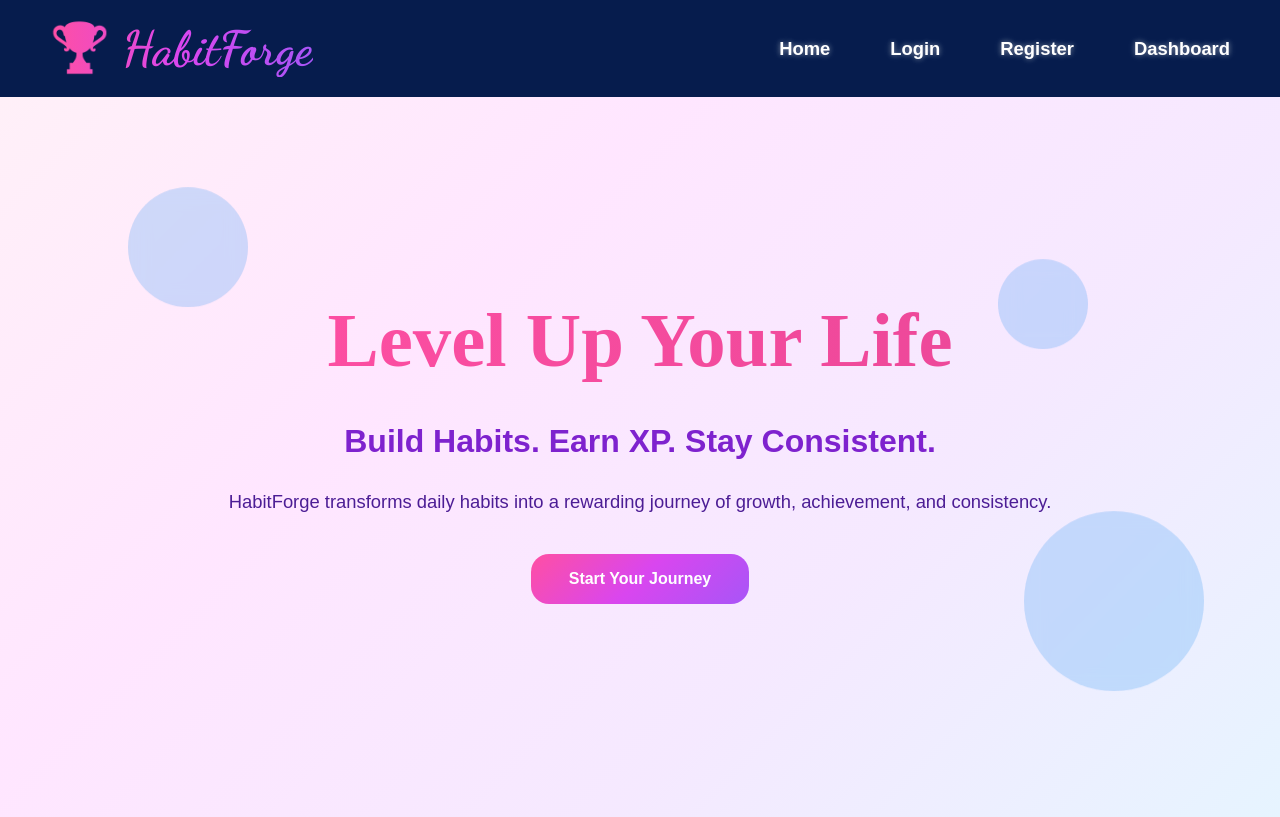
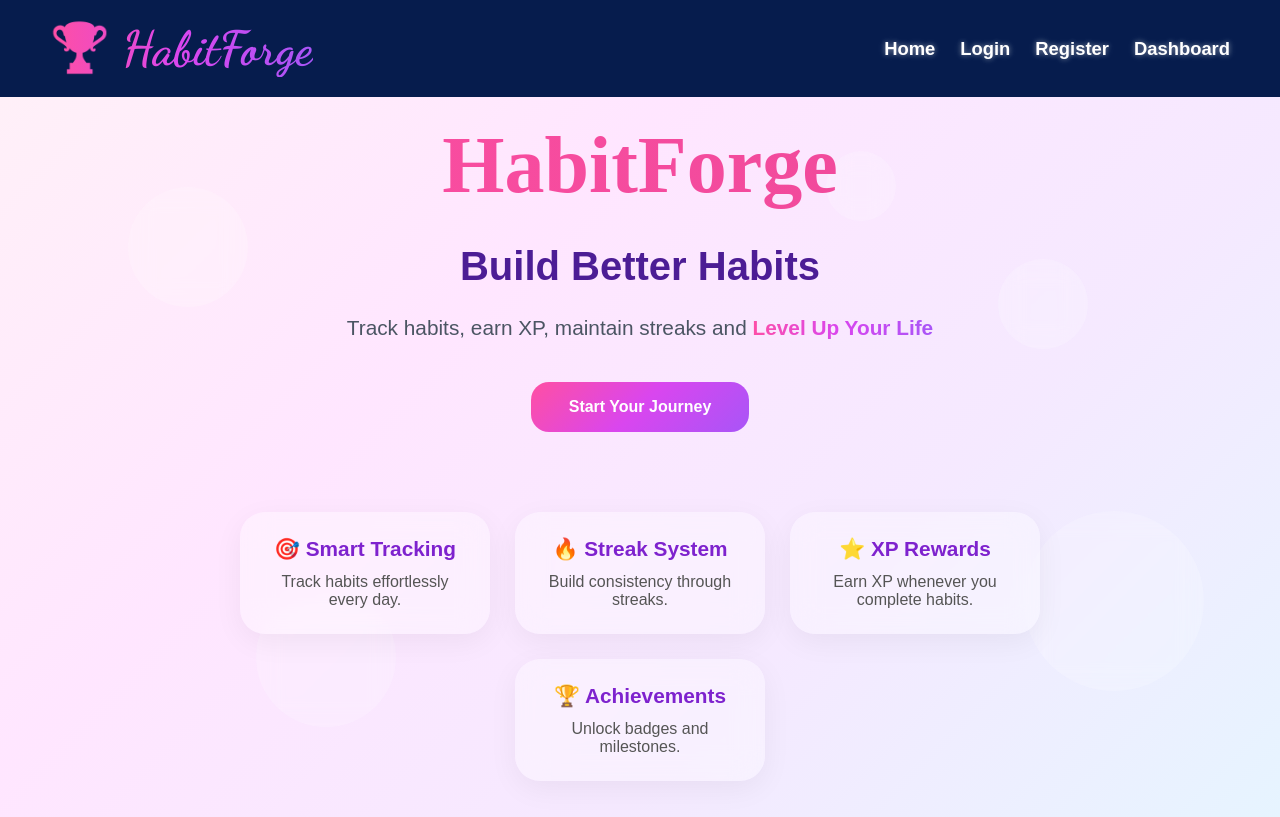
Before and after one commit to Hasinip-18/habitforge, a React (Vite) app in the folder client/: page / in a window 1280 px wide. Built offline with nearby package versions, Linux system fonts and the light colour scheme; a web font is replaced by a local one.

Commit message:
Clean App CSS

```diff
--- a/client/package.json
+++ b/client/package.json
@@ -12,6 +12,7 @@
   "dependencies": {
     "react": "^19.2.6",
     "react-dom": "^19.2.6",
+    "react-icons": "^5.6.0",
     "react-router-dom": "^7.17.0"
   },
   "devDependencies": {
--- a/client/src/pages/Home.jsx
+++ b/client/src/pages/Home.jsx
@@ -1,28 +1,65 @@
+import { Link } from "react-router-dom";
+
 function Home() {
   return (
     <div className="home">
 
-      <div className="floating-circle circle1"></div>
-      <div className="floating-circle circle2"></div>
-      <div className="floating-circle circle3"></div>
+      <div className="bubble bubble1"></div>
+      <div className="bubble bubble2"></div>
+      <div className="bubble bubble3"></div>
+      <div className="bubble bubble4"></div>
+      <div className="bubble bubble5"></div>
 
       <div className="hero-content">
 
-        <h1>Level Up Your Life</h1>
+        <h1>HabitForge</h1>
 
-        <h2>
-          Build Habits. Earn XP. Stay Consistent.
-        </h2>
+        <h2>Build Better Habits</h2>
 
-        <p>
-          HabitForge transforms daily habits into
-          a rewarding journey of growth,
-          achievement, and consistency.
+        <p className="tagline">
+          Track habits, earn XP, maintain streaks and
+          <span className="level-up"> Level Up Your Life</span>
         </p>
 
-        <button>
-          Start Your Journey
-        </button>
+        <Link to="/register">
+          <button className="hero-btn">
+            Start Your Journey
+          </button>
+        </Link>
+
+        {/* FEATURES */}
+
+        <div className="features">
+
+          <div className="feature-card">
+            <h3>🎯 Smart Tracking</h3>
+            <p>
+              Track habits effortlessly every day.
+            </p>
+          </div>
+
+          <div className="feature-card">
+            <h3>🔥 Streak System</h3>
+            <p>
+              Build consistency through streaks.
+            </p>
+          </div>
+
+          <div className="feature-card">
+            <h3>⭐ XP Rewards</h3>
+            <p>
+              Earn XP whenever you complete habits.
+            </p>
+          </div>
+
+          <div className="feature-card">
+            <h3>🏆 Achievements</h3>
+            <p>
+              Unlock badges and milestones.
+            </p>
+          </div>
+
+        </div>
 
       </div>
 
--- a/client/src/styles/App.css
+++ b/client/src/styles/App.css
@@ -1,4 +1,6 @@
-/* ---------- Navbar ---------- */
+/* =========================
+   NAVBAR
+========================= */
 
 .navbar {
   display: flex;
@@ -7,11 +9,11 @@
 
   padding: 20px 50px;
 
-  background: rgba(255,255,255,0.65);
+  background: rgba(255, 255, 255, 0.65);
 
   backdrop-filter: blur(18px);
 
-  box-shadow: 0 4px 20px rgba(0,0,0,0.05);
+  box-shadow: 0 4px 20px rgba(0, 0, 0, 0.05);
 }
 
 .logo {
@@ -43,21 +45,24 @@
 
 .nav-links a {
   color: white;
+
   text-decoration: none;
-  margin-left: 35px;
+
   font-size: 1.15rem;
+
   font-weight: 700;
+
+  position: relative;
 
   text-shadow:
     0 0 5px rgba(255,255,255,0.4),
     0 0 10px rgba(255,255,255,0.2);
 
   transition: all 0.3s ease;
-  position: relative;
 }
 
 .nav-links a:hover {
-  color: #ffffff;
+  color: #ff4fa3;
 
   text-shadow:
     0 0 8px rgba(255,255,255,0.8),
@@ -69,11 +74,14 @@
 
 .nav-links a::after {
   content: "";
+
   position: absolute;
+
   left: 0;
   bottom: -6px;
 
   width: 0%;
+
   height: 3px;
 
   background: linear-gradient(
@@ -83,26 +91,17 @@
   );
 
   border-radius: 10px;
+
   transition: 0.3s;
 }
 
 .nav-links a:hover::after {
   width: 100%;
 }
-.nav-links a:hover {
-  color: #ff77c8;
 
-  text-shadow:
-    0 0 10px rgba(255,119,200,0.6),
-    0 0 20px rgba(168,85,247,0.4);
-
-  transform: translateY(-2px);
-}
-.nav-links a:hover {
-  color: #ff4fa3;
-}
-
-/* ---------- Hero Section ---------- */
+/* =========================
+   HOME PAGE
+========================= */
 
 .home {
   min-height: 90vh;
@@ -127,16 +126,21 @@
 }
 
 .hero-content {
-  max-width: 900px;
+  max-width: 1100px;
+
   padding: 20px;
+
+  z-index: 2;
+
+  animation: fadeUp 1s ease;
 }
 
 .home h1 {
   font-family: "Playwrite GB S", cursive;
 
-  font-size: 4.8rem;
+  font-size: 5rem;
 
-  margin-bottom: 25px;
+  margin-bottom: 20px;
 
   background: linear-gradient(
     90deg,
@@ -157,24 +161,40 @@
 }
 
 .home h2 {
-  font-size: 2rem;
-
-  margin-bottom: 25px;
-
-  color: #7e22ce;
-}
-
-.home p {
-  font-size: 1.15rem;
-
-  line-height: 1.9;
+  font-size: 2.5rem;
 
   color: #4c1d95;
 
-  margin-bottom: 35px;
+  font-weight: 800;
+
+  margin-bottom: 20px;
 }
 
-.home button {
+.tagline {
+  color: #4b5563;
+
+  font-size: 1.3rem;
+
+  margin-bottom: 35px;
+
+  line-height: 1.8;
+}
+
+.level-up {
+  font-weight: bold;
+
+  background: linear-gradient(
+    90deg,
+    #ff4fa3,
+    #d946ef,
+    #a855f7
+  );
+
+  -webkit-background-clip: text;
+  -webkit-text-fill-color: transparent;
+}
+
+.hero-btn {
   background: linear-gradient(
     135deg,
     #ff4fa3,
@@ -192,63 +212,37 @@
 
   font-size: 1rem;
 
-  font-weight: 600;
+  font-weight: 700;
 
   cursor: pointer;
 
   transition: 0.3s;
 }
 
-.home button:hover {
+.hero-btn:hover {
   transform: translateY(-5px) scale(1.05);
 
-  box-shadow: 0 12px 30px rgba(217,70,239,0.4);
+  box-shadow:
+    0 12px 30px rgba(217,70,239,0.4);
 }
 
+/* =========================
+   FLOATING BUBBLES
+========================= */
 
-
-/* ---------- Animations ---------- */
-
-@keyframes float {
-  0% {
-    transform: translateY(0px);
-  }
-
-  50% {
-    transform: translateY(-15px);
-  }
-
-  100% {
-    transform: translateY(0px);
-  }
-}
-
-@keyframes gradientText {
-  0% {
-    background-position: 0% 50%;
-  }
-
-  50% {
-    background-position: 100% 50%;
-  }
-
-  100% {
-    background-position: 0% 50%;
-  }
-}
-.floating-circle {
+.bubble {
   position: absolute;
 
   border-radius: 50%;
 
-  backdrop-filter: blur(10px);
+  background: rgba(255,255,255,0.2);
 
-  background: rgba(62, 157, 241, 0.25);
+  backdrop-filter: blur(12px);
 
   animation: floatCircle 8s ease-in-out infinite;
 }
 
-.circle1 {
+.bubble1 {
   width: 120px;
   height: 120px;
 
@@ -256,7 +250,7 @@
   left: 10%;
 }
 
-.circle2 {
+.bubble2 {
   width: 180px;
   height: 180px;
 
@@ -264,7 +258,7 @@
   left: 80%;
 }
 
-.circle3 {
+.bubble3 {
   width: 90px;
   height: 90px;
 
@@ -272,19 +266,80 @@
   right: 15%;
 }
 
-@keyframes floatCircle {
-  0% {
-    transform: translateY(0px);
+.bubble4 {
+  width: 140px;
+  height: 140px;
+
+  bottom: 10%;
+  left: 20%;
 }
 
-  50% {
-    transform: translateY(-25px);
+.bubble5 {
+  width: 70px;
+  height: 70px;
+
+  top: 10%;
+  right: 30%;
 }
 
-  100% {
-    transform: translateY(0px);
+/* =========================
+   FEATURES
+========================= */
+
+.features {
+  display: flex;
+
+  justify-content: center;
+
+  flex-wrap: wrap;
+
+  gap: 25px;
+
+  margin-top: 80px;
 }
+
+.feature-card {
+  width: 250px;
+
+  padding: 25px;
+
+  border-radius: 25px;
+
+  background: rgba(255,255,255,0.35);
+
+  backdrop-filter: blur(15px);
+
+  box-shadow:
+    0 8px 30px rgba(0,0,0,0.05);
+
+  transition: all 0.3s ease;
 }
+
+.feature-card:hover {
+  transform:
+    translateY(-10px)
+    scale(1.03);
+
+  box-shadow:
+    0 15px 35px rgba(168,85,247,0.15);
+}
+
+.feature-card h3 {
+  color: #7e22ce;
+
+  margin-bottom: 12px;
+
+  font-size: 1.3rem;
+}
+
+.feature-card p {
+  color: #555;
+}
+
+/* =========================
+   LOGIN & REGISTER
+========================= */
+
 .auth-page {
   min-height: 90vh;
 
@@ -322,9 +377,9 @@
 .auth-card input {
   padding: 14px;
 
+  border: none;
+
   border-radius: 12px;
-
-  border: none;
 }
 
 .auth-card button {
@@ -334,17 +389,20 @@
 
   border-radius: 12px;
 
-  background:
-    linear-gradient(
+  background: linear-gradient(
     135deg,
     #ff4fa3,
     #a855f7
   );
 
-  color: rgb(237, 170, 194);
+  color: white;
 
   cursor: pointer;
 }
+
+/* =========================
+   DASHBOARD
+========================= */
 
 .dashboard {
   min-height: 90vh;
@@ -352,7 +410,6 @@
   display: flex;
 
   justify-content: center;
-
   align-items: center;
 
   gap: 30px;
@@ -387,3 +444,61 @@
 .stat-card:hover {
   transform: translateY(-10px);
 }
+
+/* =========================
+   ANIMATIONS
+========================= */
+
+@keyframes float {
+  0% {
+    transform: translateY(0px);
+  }
+
+  50% {
+    transform: translateY(-15px);
+  }
+
+  100% {
+    transform: translateY(0px);
+  }
+}
+
+@keyframes floatCircle {
+  0% {
+    transform: translateY(0px);
+  }
+
+  50% {
+    transform: translateY(-25px);
+  }
+
+  100% {
+    transform: translateY(0px);
+  }
+}
+
+@keyframes gradientText {
+  0% {
+    background-position: 0%;
+  }
+
+  50% {
+    background-position: 100%;
+  }
+
+  100% {
+    background-position: 0%;
+  }
+}
+
+@keyframes fadeUp {
+  from {
+    opacity: 0;
+    transform: translateY(40px);
+  }
+
+  to {
+    opacity: 1;
+    transform: translateY(0);
+  }
+}
```
Also changed, not shown: 1 other file (tests, documents, lock files or other folders). Lines whose indentation alone changed are shown as unchanged.
